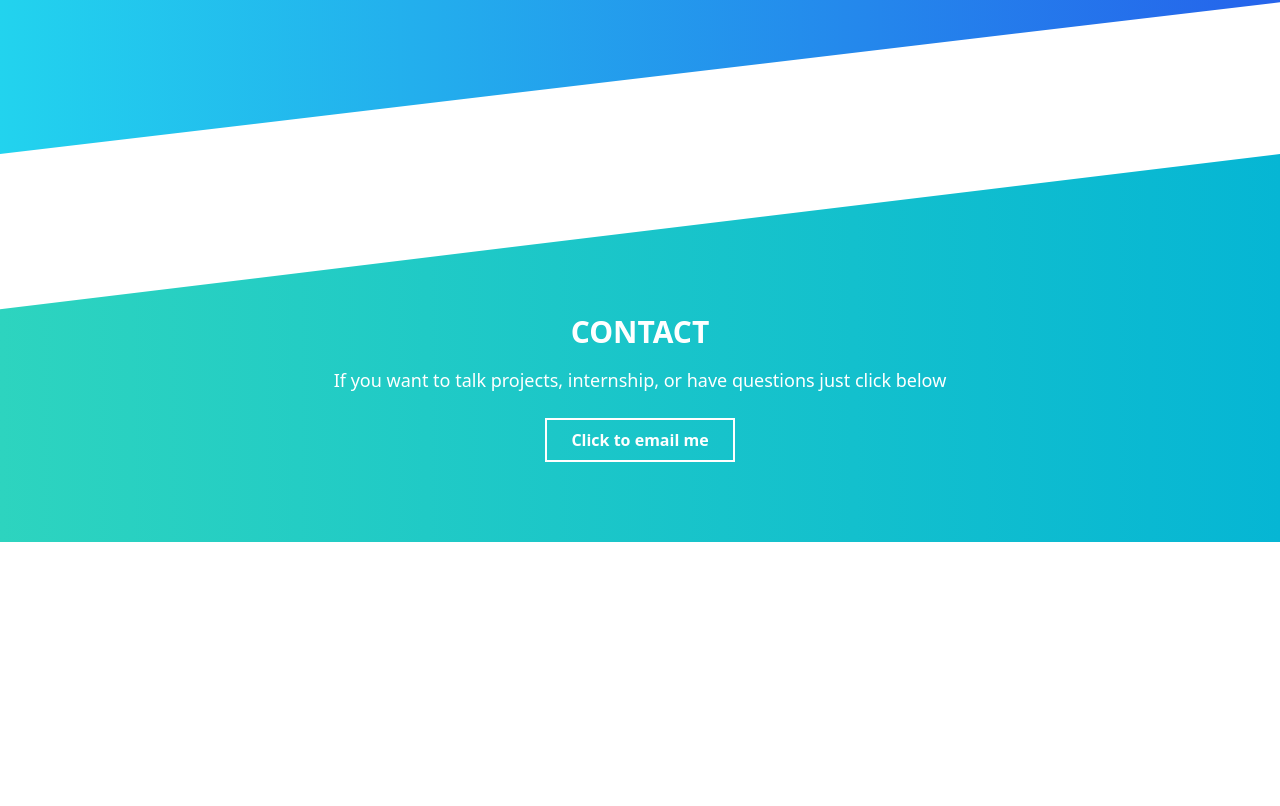
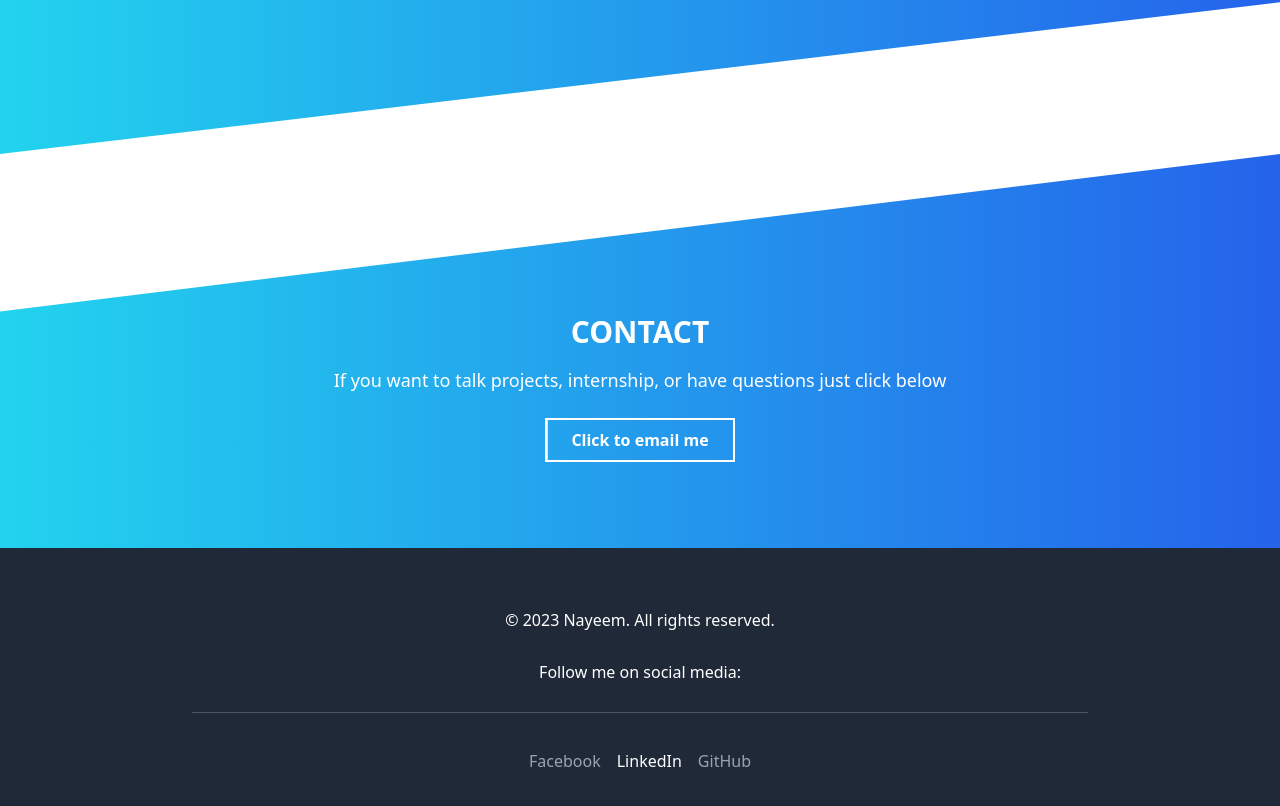
Before and after one commit to Nayeem1402/My-protfolio, a React (Vite) app: page / in a window 1280 px wide. Shown: the part 1336-2142 px from the top of the page. Before the commit the page ends 1878 px from the top, so only its background shows below. Built offline with nearby package versions, Linux system fonts and the light colour scheme.

Commit message:
animation and fotter done

```diff
--- a/src/App.jsx
+++ b/src/App.jsx
@@ -2,17 +2,19 @@ import { useState } from 'react'
 import './App.css'
 import Banner from './Banner'
 import About from './About'
-import Contacr from './Contacr'
+import Contact from './Contact'
+import Footer from './Footer'
 
 function App() {
-  const [count, setCount] = useState(0)
+
 
   return (
     <>
-    <Banner></Banner>
-    <About></About>
+      <Banner></Banner>
+      <About></About>
+      <Contact></Contact>
+      <Footer></Footer>
 
-    <Contacr></Contacr>
     </>
   )
 }
--- a/src/Contacr.jsx
+++ /dev/null
@@ -1,24 +0,0 @@
-import React from 'react'
-
-const Contacr = () => {
-    return (
-        <div className="relative bg-gradient-to-r from-teal-400 to-cyan-500 text-white text-center px-4 py-20 "
-            style={{
-                clipPath: 'polygon(0 40%, 100% 0, 100% 100%, 0 100%)',
-            }}>
-
-
-            <h2 className="text-3xl font-bold mt-20  mb-4">CONTACT</h2>
-            <p className="text-lg mb-6">
-                If you want to talk projects, internship, or have questions just click below
-            </p>
-            <a href="mnmdnayeem@gmail.com"
-                className="inline-block border-2 border-white px-6 py-2 font-semibold hover:bg-white hover:text-teal-500 transition"
-            >
-                Click to email me
-            </a>
-        </div>
-    )
-}
-
-export default Contacr
--- /dev/null
+++ b/src/Contact.jsx
@@ -0,0 +1,26 @@
+import React from 'react'
+
+const Contact = () => {
+    return (
+        <div className="relative bg-gradient-to-r from-cyan-400 to-blue-600 text-white text-center px-4 py-20 "
+            style={{
+                clipPath: 'polygon(0 40%, 100% 0, 100% 100%, 0 100%)',
+            }}>
+
+            <h2 className="text-3xl font-bold mt-20 mb-4">CONTACT</h2>
+            <p className="text-lg mb-6">
+                If you want to talk projects, internship, or have questions just click below
+            </p>
+            <a href="https://mail.google.com/mail/u/0/#inbox?compose=CllgCHrfTDqXJsZMZfBwTtnqZkDnnGtCzxKkVRwxnzKwNDvNdWBTDhqVKxdBKFqNdpXQLmfrSQB" target='blank'
+                className="inline-block border-2 border-white px-6 py-2 font-semibold relative overflow-hidden group"
+            >
+                <span className="absolute inset-0 bg-white -translate-x-full group-hover:translate-x-0 transition-transform duration-300"></span>
+                <span className="relative text-white group-hover:text-teal-500 transition-colors duration-300">
+                    Click to email me
+                </span>
+            </a>
+        </div>
+    )
+}
+
+export default Contact
--- a/src/Footer.jsx
+++ b/src/Footer.jsx
@@ -1,11 +1,34 @@
 import React from 'react'
 
 const Footer = () => {
-  return (
-    <div>
+    return (
+        <div>
+            <footer className="bg-gray-800  text-white py-4  ">
+                <div className="container mx-auto gap-7 flex flex-col py-7 text-center">
+                    <p className="text-l mt-4">© 2023 Nayeem. All rights reserved.</p>
+                    <p className="text-l">Follow me on social media:</p>
 
-    </div>
-  )
+                    <div className="flex justify-center">
+                        <hr className="border-gray-600 w-[70%]" />
+                    </div>
+
+                    <div className="flex justify-center space-x-4 mt-2">
+
+                            {/* facebook  */}
+
+                        <a href="https://web.facebook.com/M.N.01906/" target="blank" className="text-gray-400 hover:text-white">Facebook</a>
+
+                        {/* LinkedIn  */}
+                        <a href="https://www.linkedin.com/in/md-nayeem-62734934a/hover:text-white" target='blank'>LinkedIn</a>
+
+                        {/* github  */}
+
+                        <a href="https://github.com/Nayeem1402" target="blank" className="text-gray-400 hover:text-white">GitHub</a>
+                    </div>
+                </div>
+            </footer>
+        </div>
+    )
 }
 
 export default Footer
```
Also changed, not shown: src/About.jsx (+5 -2 lines), src/main.jsx (+16 -1 lines).
